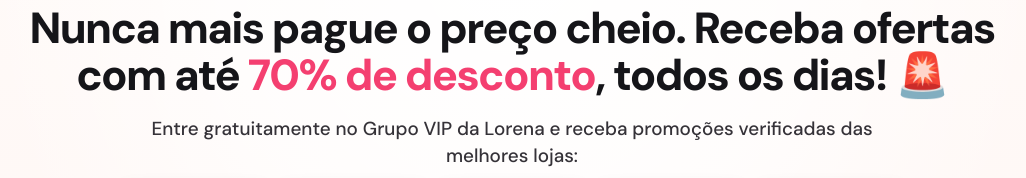
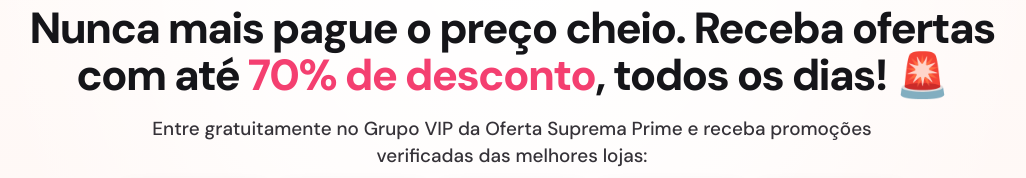
Before and after one commit to ofertasupremaprime/Achadinhos, a plain HTML site: page index.html in a window 1280 px wide. Shown: the part 34-212 px from the top of the page, without its empty margins (128-1154 px from the left). Drawn offline with Linux system fonts and the light colour scheme.

Commit message:
Change title and description in index.html
Updated the title and description for the VIP group.

```diff
--- a/index.html
+++ b/index.html
@@ -5,7 +5,7 @@
   <meta name="viewport" content="width=device-width, initial-scale=1">
   <meta name="theme-color" content="#fff8f5">
   <meta name="description" content="Entre gratuitamente no Grupo VIP da Lorena Achadinhos e receba ofertas com até 70% de desconto todos os dias.">
-  <title>Lorena Achadinhos | Grupo de Promoções</title>
+  <title>OfertaSupremaPrime  | Grupo de Promoções</title>
   <link rel="icon" type="image/png" href="favicon.png">
   <link rel="preconnect" href="https://fonts.googleapis.com">
   <link rel="preconnect" href="https://fonts.gstatic.com" crossorigin>
@@ -40,7 +40,7 @@ src="https://www.facebook.com/tr?id=1025775636705847&ev=PageView&noscript=1"
       </h1>
 
       <p class="description">
-        Entre gratuitamente no Grupo VIP da Lorena e receba promoções verificadas das melhores lojas:
+        Entre gratuitamente no Grupo VIP da Oferta Suprema Prime e receba promoções verificadas das melhores lojas:
       </p>
 
       <div class="stores" aria-label="Lojas com promoções">
```
